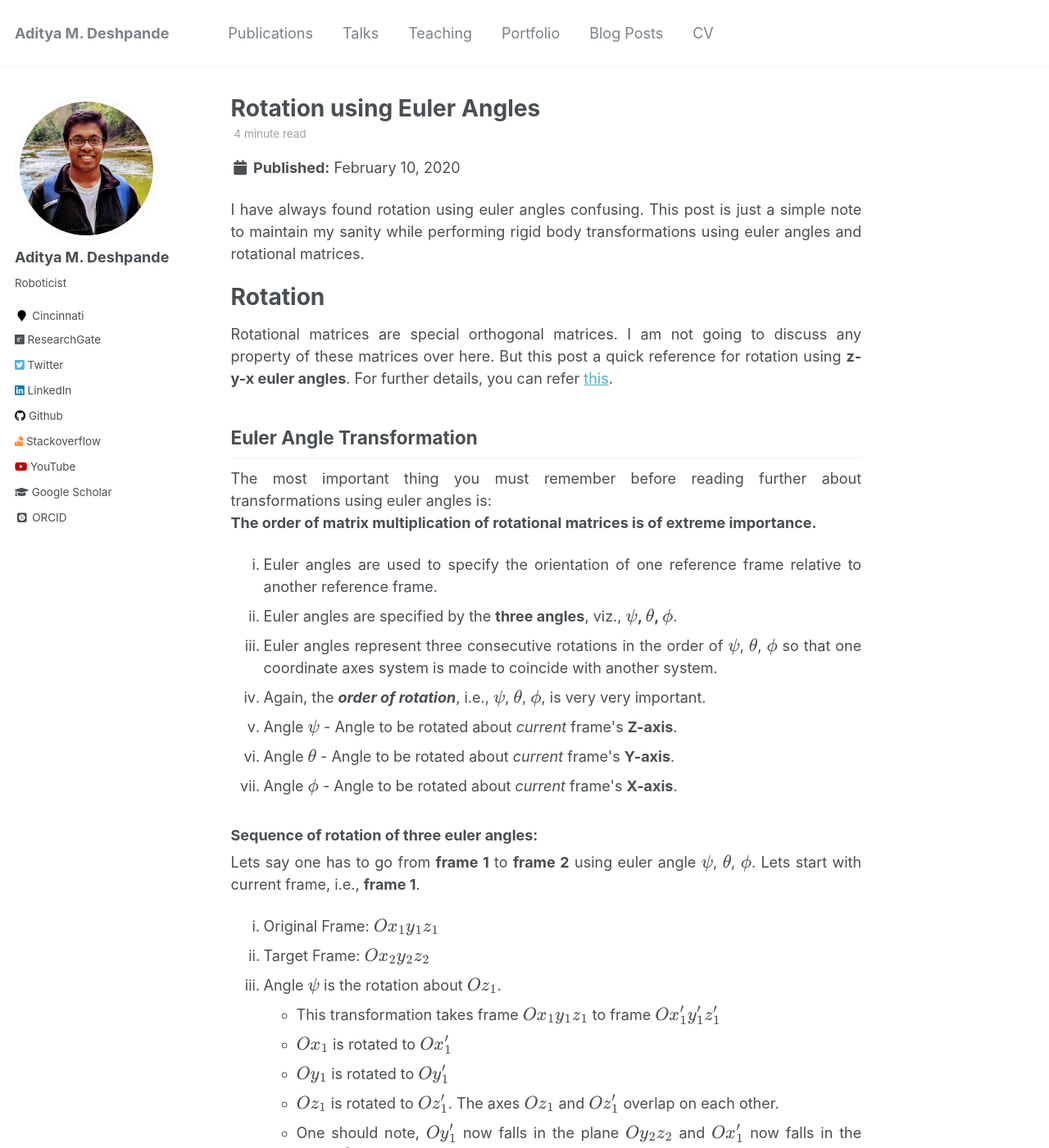
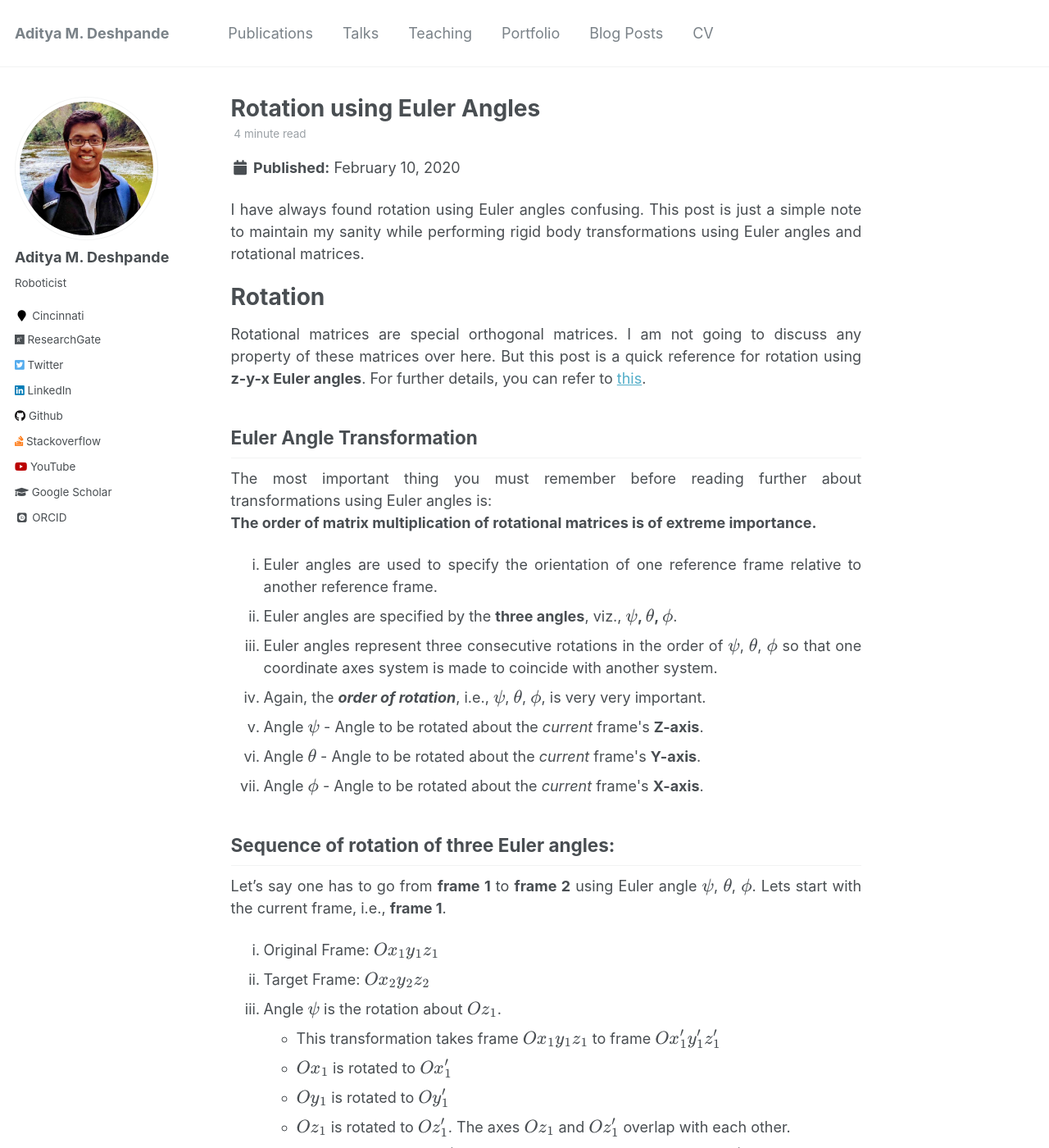
Before and after one commit to adipandas/adipandas.github.io, a Jekyll site: the page built from _posts/2020-02-10-euler-rotation.md, in a window 1280 px wide and 1400 px high. Shown: the whole window at 82% size. Built offline with Jekyll 4.4.1, drawn with Linux system fonts in a browser that asks for light colours; some web fonts are replaced; formulas are drawn with MathJax 3; comment, search, counter and statistics services are not loaded; some of the changed text lies outside the part shown.

Commit message:
Update 2020-02-10-euler-rotation.md

```diff
--- a/_posts/2020-02-10-euler-rotation.md
+++ b/_posts/2020-02-10-euler-rotation.md
@@ -8,14 +8,14 @@ tags:
   - Rotation Matrix
 ---
 
-I have always found rotation using euler angles confusing. This post is just a simple note to maintain my sanity while performing rigid body transformations using euler angles and rotational matrices.
+I have always found rotation using Euler angles confusing. This post is just a simple note to maintain my sanity while performing rigid body transformations using Euler angles and rotational matrices.
 
 # Rotation
 
-Rotational matrices are special orthogonal matrices. I am not going to discuss any property of these matrices over here. But this post a quick reference for rotation using **z-y-x euler angles**. For further details, you can refer [this](https://en.wikipedia.org/wiki/Rotation_matrix).
+Rotational matrices are special orthogonal matrices. I am not going to discuss any property of these matrices over here. But this post is a quick reference for rotation using **z-y-x Euler angles**. For further details, you can refer to [this](https://en.wikipedia.org/wiki/Rotation_matrix).
 
 ## Euler Angle Transformation
-The most important thing you must remember before reading further about transformations using euler angles is:
+The most important thing you must remember before reading further about transformations using Euler angles is:
 **The order of matrix multiplication of rotational matrices is of extreme importance.**
 
 
@@ -24,14 +24,14 @@ The most important thing you must remember before reading further about transfor
   <li>Euler angles are specified by the <b>three angles</b>, viz., <strong>$\psi$, $\theta$, $\phi$</strong>.</li>
   <li>Euler angles represent three consecutive rotations in the order of $\psi$, $\theta$, $\phi$ so that one coordinate axes system is made to coincide with another system.</li>
   <li>Again, the <b><i>order of rotation</i></b>, i.e., $\psi$, $\theta$, $\phi$, is very very important.</li>
-  <li>Angle <strong>$\psi$</strong> - Angle to be rotated about <i>current</i> frame's <b>Z-axis</b>.</li>
-  <li>Angle <strong>$\theta$</strong> - Angle to be rotated about <i>current</i> frame's <b>Y-axis</b>.</li>
-  <li>Angle <strong>$\phi$</strong> - Angle to be rotated about <i>current</i> frame's <b>X-axis</b>.</li>
+  <li>Angle <strong>$\psi$</strong> - Angle to be rotated about the <i>current</i> frame's <b>Z-axis</b>.</li>
+  <li>Angle <strong>$\theta$</strong> - Angle to be rotated about the <i>current</i> frame's <b>Y-axis</b>.</li>
+  <li>Angle <strong>$\phi$</strong> - Angle to be rotated about the <i>current</i> frame's <b>X-axis</b>.</li>
 </ol>
 
 
-### Sequence of rotation of three euler angles:
-Lets say one has to go from **frame 1** to **frame 2** using euler angle $$\psi$$, $$\theta$$, $$\phi$$. Lets start with current frame, i.e., **frame 1**.
+## Sequence of rotation of three Euler angles:
+Let's say one has to go from **frame 1** to **frame 2** using Euler angle $$\psi$$, $$\theta$$, $$\phi$$. Lets start with the current frame, i.e., **frame 1**.
 <ol type="i">
   <li>Original Frame: $Ox_{1}y_{1}z_{1}$</li>
   <li>Target Frame: $Ox_{2}y_{2}z_{2}$</li>
@@ -40,7 +40,7 @@ Lets say one has to go from **frame 1** to **frame 2** using euler angle $$\psi$
       <li>This transformation takes frame $Ox_{1}y_{1}z_{1}$ to frame $Ox_{1}^{\prime}y_{1}^{\prime}z_{1}^{\prime}$</li>
       <li>$Ox_{1}$ is rotated to $Ox_{1}^{\prime}$</li>
       <li>$Oy_{1}$ is rotated to $Oy_{1}^{\prime}$</li>
-      <li>$Oz_{1}$ is rotated to $Oz_{1}^{\prime}$. The axes $Oz_{1}$ and $Oz_{1}^{\prime}$ overlap on each other.</li>
+      <li>$Oz_{1}$ is rotated to $Oz_{1}^{\prime}$. The axes $Oz_{1}$ and $Oz_{1}^{\prime}$ overlap with each other.</li>
       <li>One should note, $Oy_{1}^{\prime}$ now falls in the plane $Oy_{2}z_{2}$ and $Ox_{1}^{\prime}$ now falls in the plane $Ox_{2}z_{2}$. These two planes are in the <b>target</b> frame of reference.</li>
     </ul>
   </li>
@@ -48,7 +48,7 @@ Lets say one has to go from **frame 1** to **frame 2** using euler angle $$\psi$
     <ul>
       <li>This transformation takes frame $Ox_{1}^{\prime}y_{1}^{\prime}z_{1}^{\prime}$ to frame $Ox_{1}^{\prime\prime}y_{1}^{\prime\prime}z_{1}^{\prime\prime}$.</li>
       <li>$Ox_{1}^{\prime}$ is rotated to $Ox_{1}^{\prime\prime}$.</li>
-      <li>$Oy_{1}^{\prime}$ is rotated to $Oy_{1}^{\prime\prime}$. The axes $Oy_{1}^{\prime}$ and $Oy_{1}^{\prime\prime}$ overlap on each other.</li>
+      <li>$Oy_{1}^{\prime}$ is rotated to $Oy_{1}^{\prime\prime}$. The axes $Oy_{1}^{\prime}$ and $Oy_{1}^{\prime\prime}$ overlap with each other.</li>
       <li>$Oz_{1}^{\prime}$ is rotated to $Oz_{1}^{\prime\prime}$.</li>
       <li>$Ox_{1}^{\prime\prime}$ now coincides with the axes $Ox_{2}$ and $Oz_{1}^{\prime\prime}$ now falls in the plane $Oy_{2}z_{2}$. The axis $Ox_{2}$ and the plane $Oy_{2}z_{2}$ are in the <b>target</b> frame of reference.</li>
     </ul>
@@ -84,9 +84,9 @@ Let there be two frames defined as **start** frame and **target** frame.
 
 * **Start Frame**: $$Ox_{1}y_{1}z_{1}$$
 * **Target Frame**: $$Ox_{2}y_{2}z_{2}$$
-* A point **$$p$$** is defined in start and target frames as **$$p^{1}$$** and **$$p^{2}$$** respectively.
+* A point **$$p$$** is defined in the start and target frames as **$$p^{1}$$** and **$$p^{2}$$** respectively.
 
-Now, with the help of euler angles, transform the point given in **start** frame to the corresponding point in **target** frame.
+Now, with the help of Euler angles, transform the point given in the **start** frame to the corresponding point in the **target** frame.
 
 **Note: Order of transformation is: (1) Angle $$\psi$$ along $$Oz_{1}$$; (2) Angle $$\theta$$ along $$Oy_{1}^{\prime}$$; (3) Angle $$\phi$$ along $$Ox_{1}^{\prime\prime}$$.**
 
```
Also changed, not shown: other parts of _posts/2020-02-10-euler-rotation.md (+2 -2 lines).
